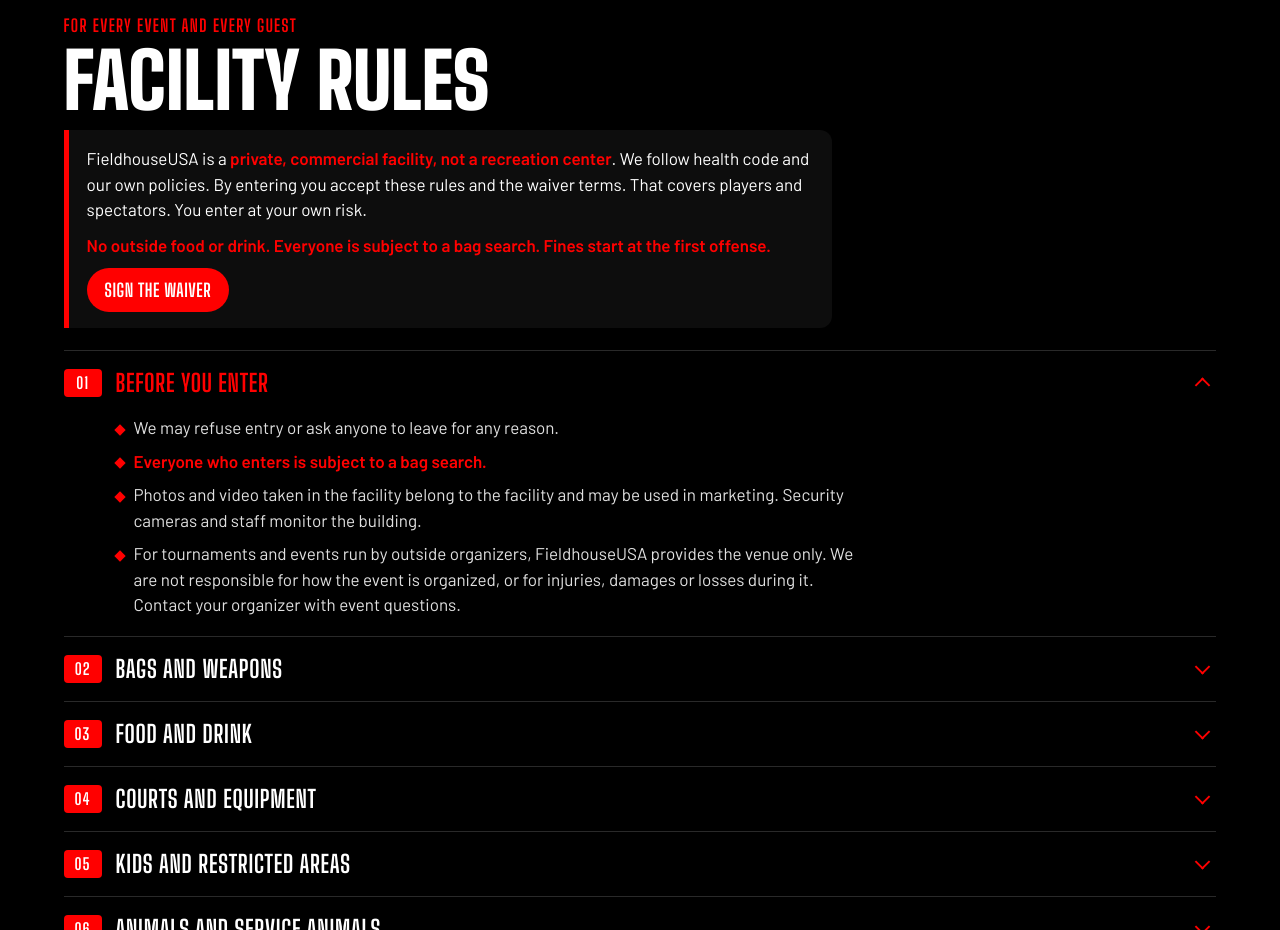
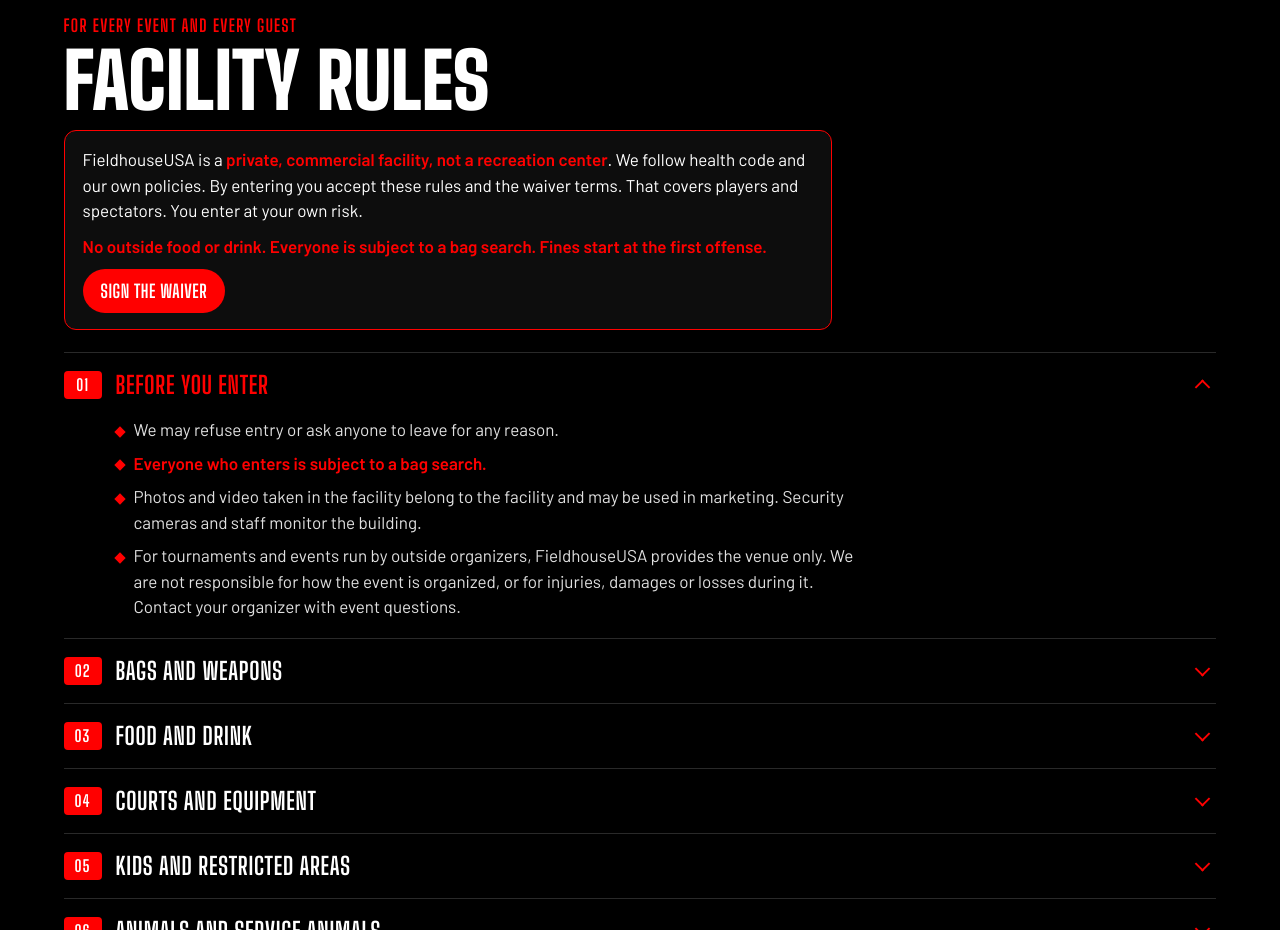
Before and after one commit to 10xequity/afh, a plain HTML site: page index.html in a window 1280 px wide. Shown: the part 2560-3490 px from the top of the page. Drawn offline with Linux system fonts and the light colour scheme.

Commit message:
Rules intro: full red outline instead of a side accent bar
Co-Authored-By: Claude Fable 5.2 <noreply@anthropic.com>

```diff
--- a/index.html
+++ b/index.html
@@ -83,7 +83,7 @@
 @media (max-width:900px){.see{grid-template-columns:1fr}}
 
 /* rules */
-#rules .intro{display:grid;gap:10px;margin:14px 0 22px;padding:16px 18px;border-left:5px solid var(--red);background:var(--panel);border-radius:0 12px 12px 0;max-width:80ch}
+#rules .intro{display:grid;gap:10px;margin:14px 0 22px;padding:16px 18px;border:1.5px solid var(--red);background:var(--panel);border-radius:12px;max-width:80ch}
 #rules .intro strong,#rules li strong{color:var(--red);font-weight:600}
 .rules{counter-reset:r;border-top:1px solid var(--line)}
 .rules details{counter-increment:r;border-bottom:1px solid var(--line)}
```
